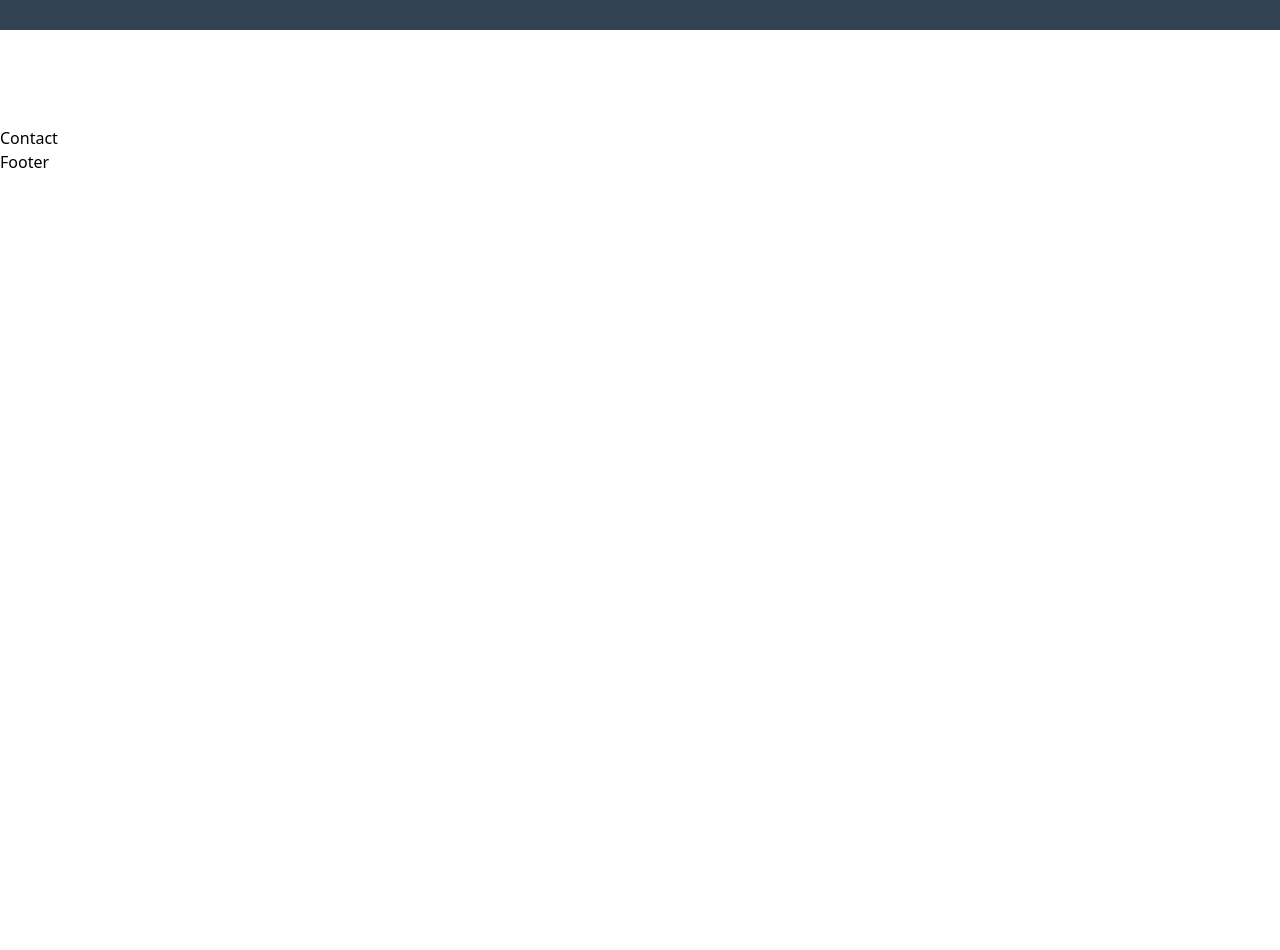
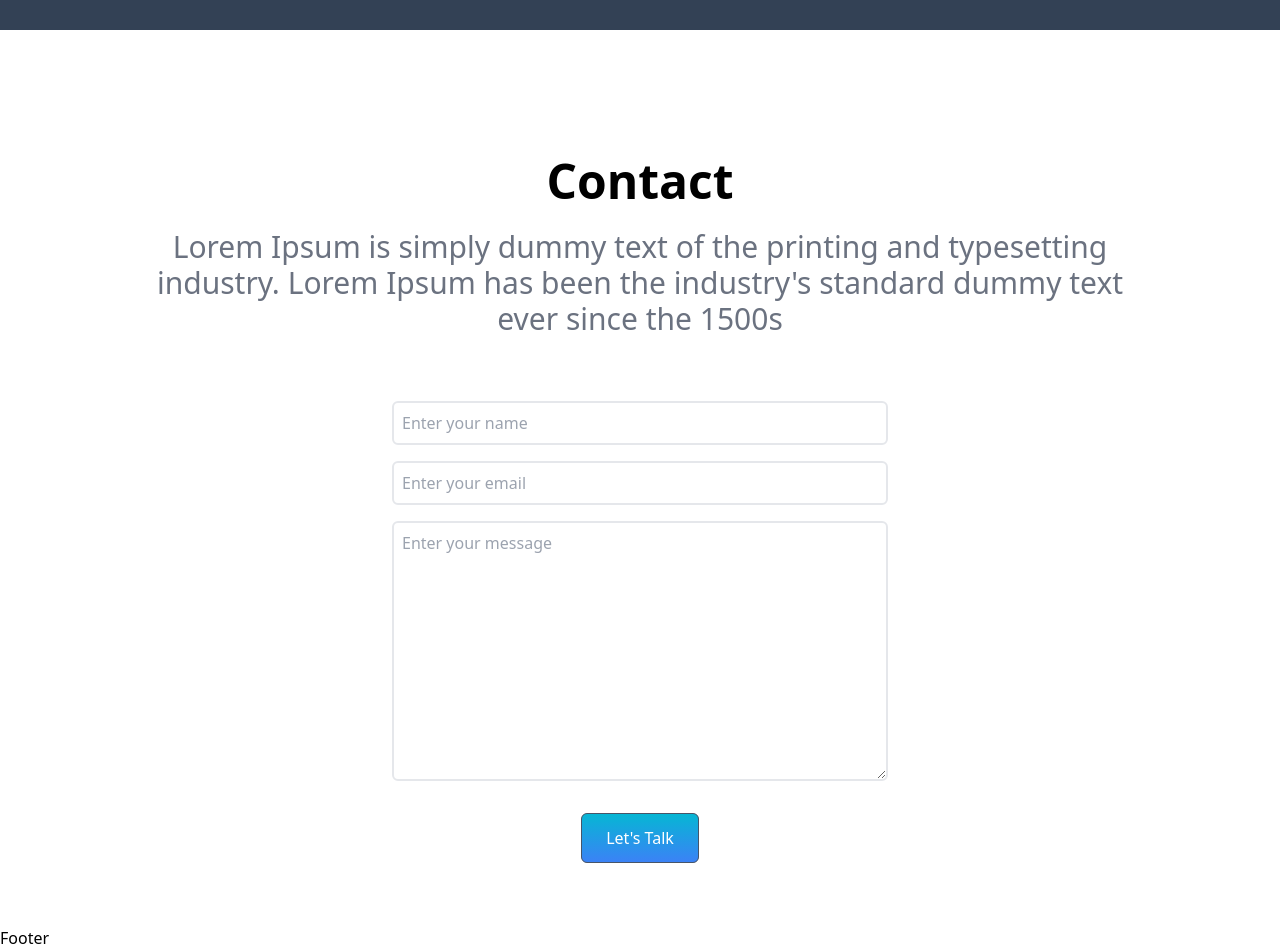
Before and after one commit to llllling/tailwindCSS, a React (Create React App) app: page / in a window 1280 px wide. Shown: the part 4240-5190 px from the top of the page. Before the commit the page ends 4414 px from the top, so only its background shows below. Built offline with nearby package versions, Linux system fonts and the light colour scheme.

Commit message:
feat : contact 생성

```diff
--- a/src/components/Contact.js
+++ b/src/components/Contact.js
@@ -1,5 +1,43 @@
 import React from "react";
 
 export const Contact = () => {
-  return <div>Contact</div>;
+  return (
+    <section name="contact" className="w-full h-screen p-4 bg-gradient-to-b">
+      <div className="flex flex-col justify-center h-full max-w-screen-lg p-4 mx-auto">
+        <div className="text-center">
+          <h2 className="text-5xl font-bold">Contact</h2>
+          <p className="py-6 text-3xl text-gray-500">
+            Lorem Ipsum is simply dummy text of the printing and typesetting
+            industry. Lorem Ipsum has been the industry's standard dummy text
+            ever since the 1500s
+          </p>
+        </div>
+        <div className="flex items-center justify-center mt-10">
+          <form className="flex flex-col w-full  md:w-1/2">
+            <input
+              type="text"
+              name="name"
+              placeholder="Enter your name"
+              className="p-2 border-2 rounded-md focus:outline-none"
+            />
+            <input
+              type="email"
+              name="email"
+              placeholder="Enter your email"
+              className="p-2 mt-4 border-2 rounded-md focus:outline-none"
+            />
+            <textarea
+              name="message"
+              placeholder="Enter your message"
+              rows="10"
+              className="p-2 mt-4 border-2 rounded-md focus:outline-none"
+            />
+            <button className="my-8 mx-auto px-6 py-3 duration-300 bg-gradient-to-b from-cyan-500 to-blue-500 hover:scale-110">
+              Let's Talk
+            </button>
+          </form>
+        </div>
+      </div>
+    </section>
+  );
 };
```
